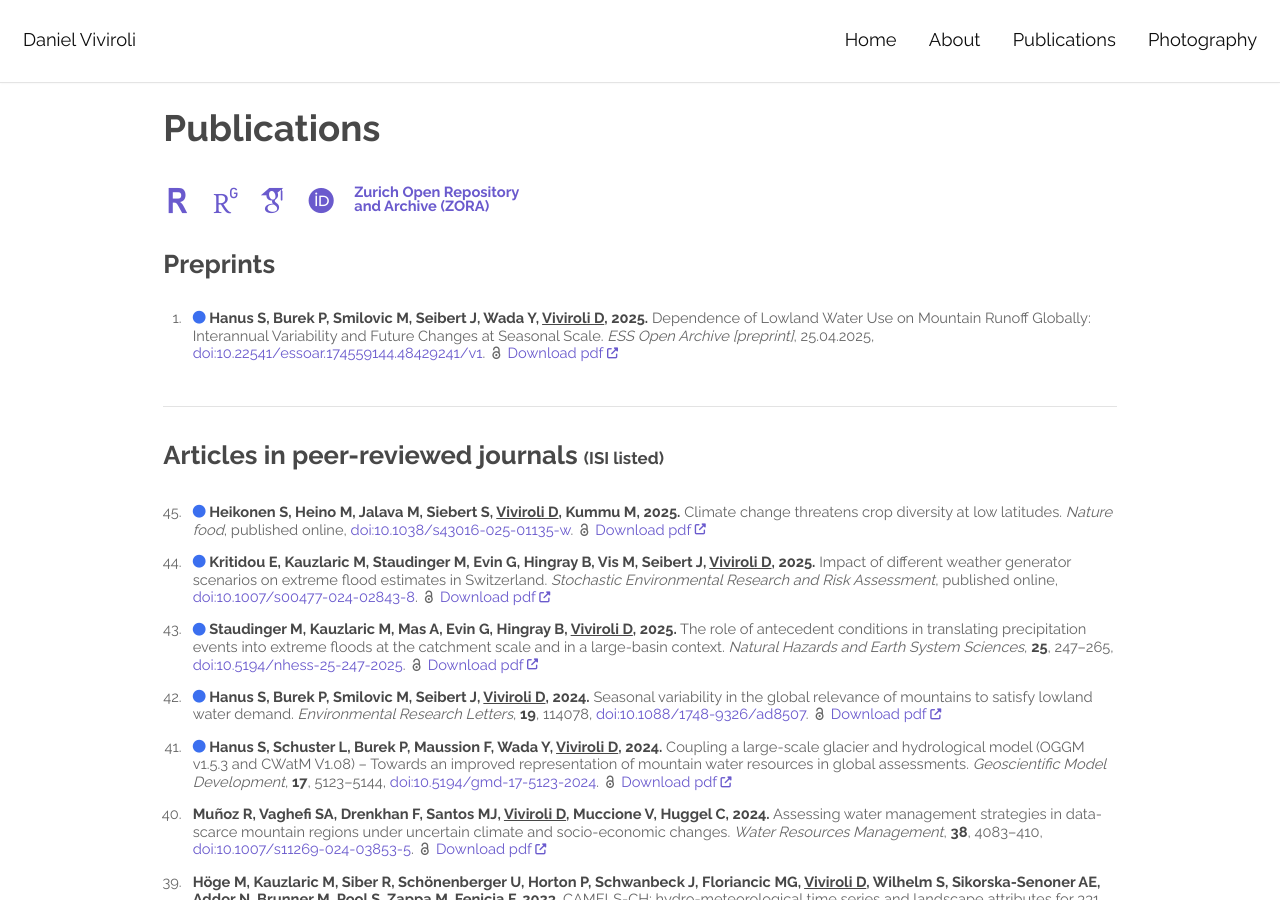
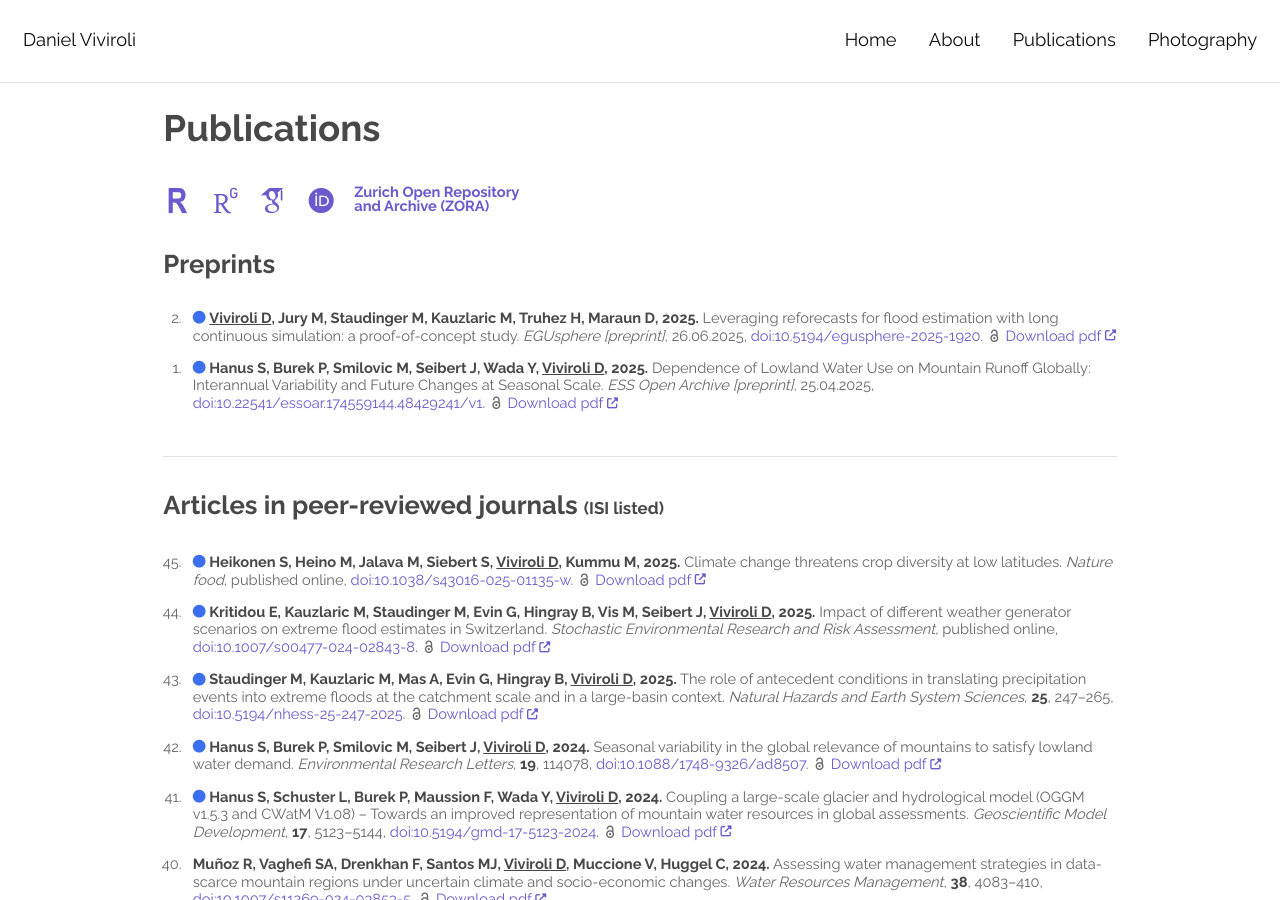
Before and after one commit to dviviroli/dviviroli.github.io, a Jekyll site: the page built from publications.html, in a window 1280 px wide and 900 px high. Built offline with Jekyll 4.4.1, drawn with Linux system fonts in a browser that asks for light colours; some web fonts are replaced; a script that is not in the unit is left out; comment, search, counter and statistics services are not loaded.

Commit message:
content update

```diff
--- a/_data/publications_papers-preprints.yml
+++ b/_data/publications_papers-preprints.yml
@@ -1,13 +1,13 @@
-# - authors: Viviroli D, Jury M, Staudinger M, Kauzlaric M, Truhez H, Maraun D
-  # year: 2025
-  # title: "Leveraging reforecasts for flood estimation with long continuous simulation: a proof-of-concept study"
-  # archive: EGUsphere [preprint]
-  # date: XXXXXXXXXXXXXXXXXXXXXXXXXXXXXXX
-  # doi: "https://doi.org/10.22541/essoar.174559144.48429241/v1"
-  # pdf: https://egusphere.copernicus.org/preprints/XXXXXXXXXXXXXXXXXXXXXXXXXXXXXXXXXXXXXXX
-  # pdf_external: Y
-  # openaccess: Y
-  # new: Y
+- authors: Viviroli D, Jury M, Staudinger M, Kauzlaric M, Truhez H, Maraun D
+  year: 2025
+  title: "Leveraging reforecasts for flood estimation with long continuous simulation: a proof-of-concept study"
+  archive: EGUsphere [preprint]
+  date: 26.06.2025
+  doi: 10.5194/egusphere-2025-1920
+  pdf: https://egusphere.copernicus.org/preprints/2025/egusphere-2025-1920/egusphere-2025-1920.pdf
+  pdf_external: Y
+  openaccess: Y
+  new: Y
 
 - authors: Hanus S, Burek P, Smilovic M, Seibert J, Wada Y, Viviroli D
   year: 2025
```
